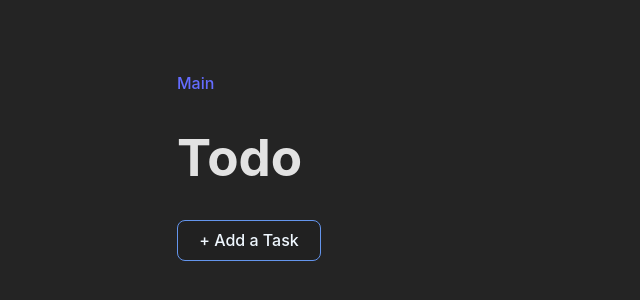
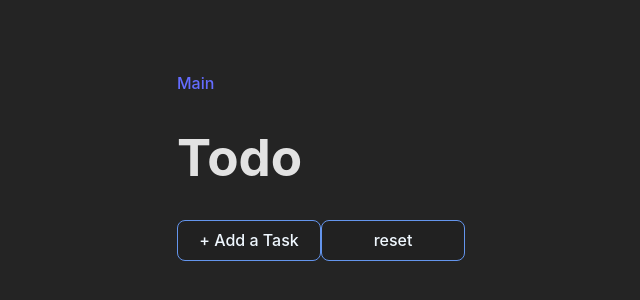
Before and after one commit to marceljaworski/todoApp, a React (Vite) app: page / in a window 1280 px wide. Shown: the part 84-384 px from the top of the page, without its empty margins (313-953 px from the left). Built offline with nearby package versions, Linux system fonts and the light colour scheme.

Commit message:
reset tasks/localStorage button

```diff
--- a/src/views/Main.jsx
+++ b/src/views/Main.jsx
@@ -6,7 +6,7 @@ import Tasks from '../components/Tasks'
 function Main() {
     const [ isForm, setForm ] = useState(false);
     const [ task, setTask ] = useState({});
-    const [ tasks, setTasks ] = useState([]);
+    const [ tasks, setTasks ] = useState(JSON.parse(localStorage.getItem("todos")) || []);
 
     const clickHandler = (event) => {
         event.preventDefault()
@@ -27,10 +27,10 @@ function Main() {
             id : tasks.length,
         });
     }
-    // const removeTask = (event) => {
-    //     if (event.target.matches("article")) event.target.remove();
-    // }
-
+    const handleReset = () => {
+        setTasks([])
+        localStorage.removeItem("todos")
+    }
   return (
     <main className='main'>
 
@@ -42,6 +42,7 @@ function Main() {
         </form>}
 
         <button onClick={clickHandler}>{isForm? `Done` : `+ Add a Task`}</button>
+        <button onClick={handleReset}>reset</button>
 
             <Tasks tasks={ tasks } />
     </main>
```
